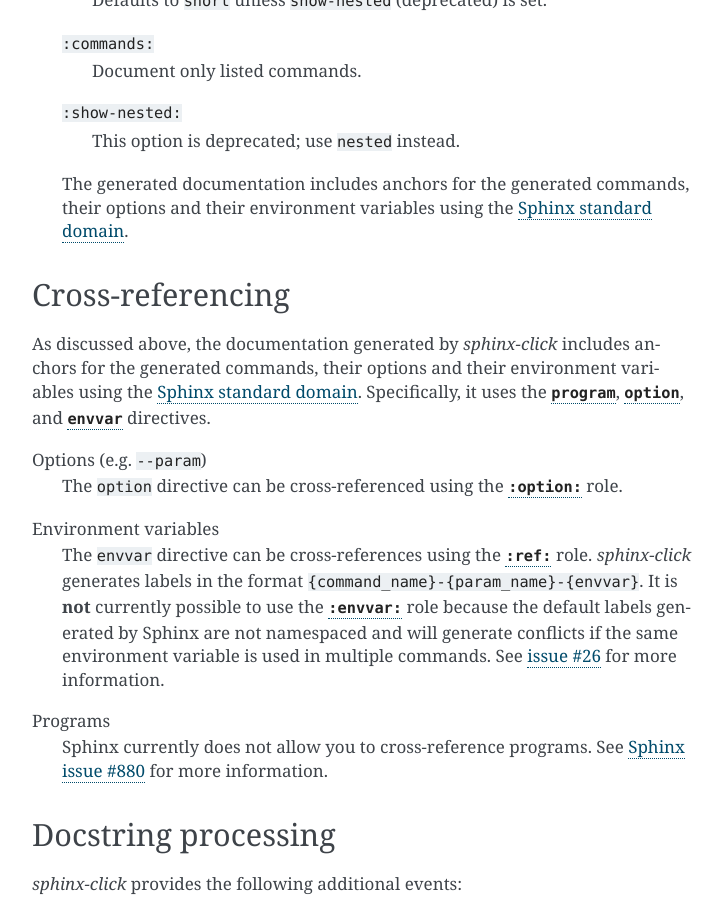
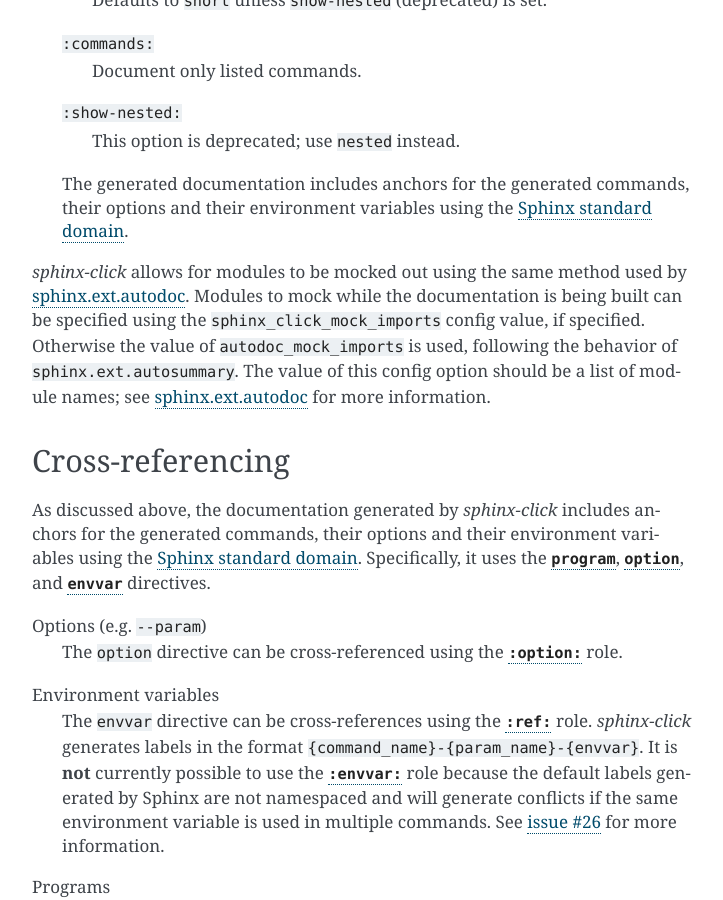
Before and after one commit to click-contrib/sphinx-click, a Sphinx documentation site: the page built from docs/usage.rst, in a window 1280 px wide and 900 px high, scrolled down 1048 px. Shown: the whole window, without its empty margins (388-1111 px from the left). Built offline with Sphinx 7.4.7, drawn with Linux system fonts in a browser that asks for light colours.

Commit message:
Add support for mocking modules

```diff
--- a/docs/usage.rst
+++ b/docs/usage.rst
@@ -59,6 +59,12 @@
    their options and their environment variables using the `Sphinx standard
    domain`_.
 
+*sphinx-click* allows for modules to be mocked out using the same method used by
+`sphinx.ext.autodoc`_. Modules to mock while the documentation is being built
+can be specified using the ``sphinx_click_mock_imports`` config value, if specified.
+Otherwise the value of ``autodoc_mock_imports`` is used, following the behavior
+of ``sphinx.ext.autosummary``. The value of this config option should be a list
+of module names; see `sphinx.ext.autodoc`_ for more information.
 
 .. _cross-referencing:
 
@@ -287,3 +293,4 @@
 .. _ref role: https://www.sphinx-doc.org/en/master/usage/restructuredtext/roles.html#role-ref
 .. |envvar role| replace:: ``:envvar:``
 .. _envvar role: https://www.sphinx-doc.org/en/master/usage/restructuredtext/roles.html#role-envvar
+.. _sphinx.ext.autodoc: https://www.sphinx-doc.org/en/master/usage/extensions/autodoc.html#confval-autodoc_mock_imports
```
Also changed, not shown: 4 other files.
